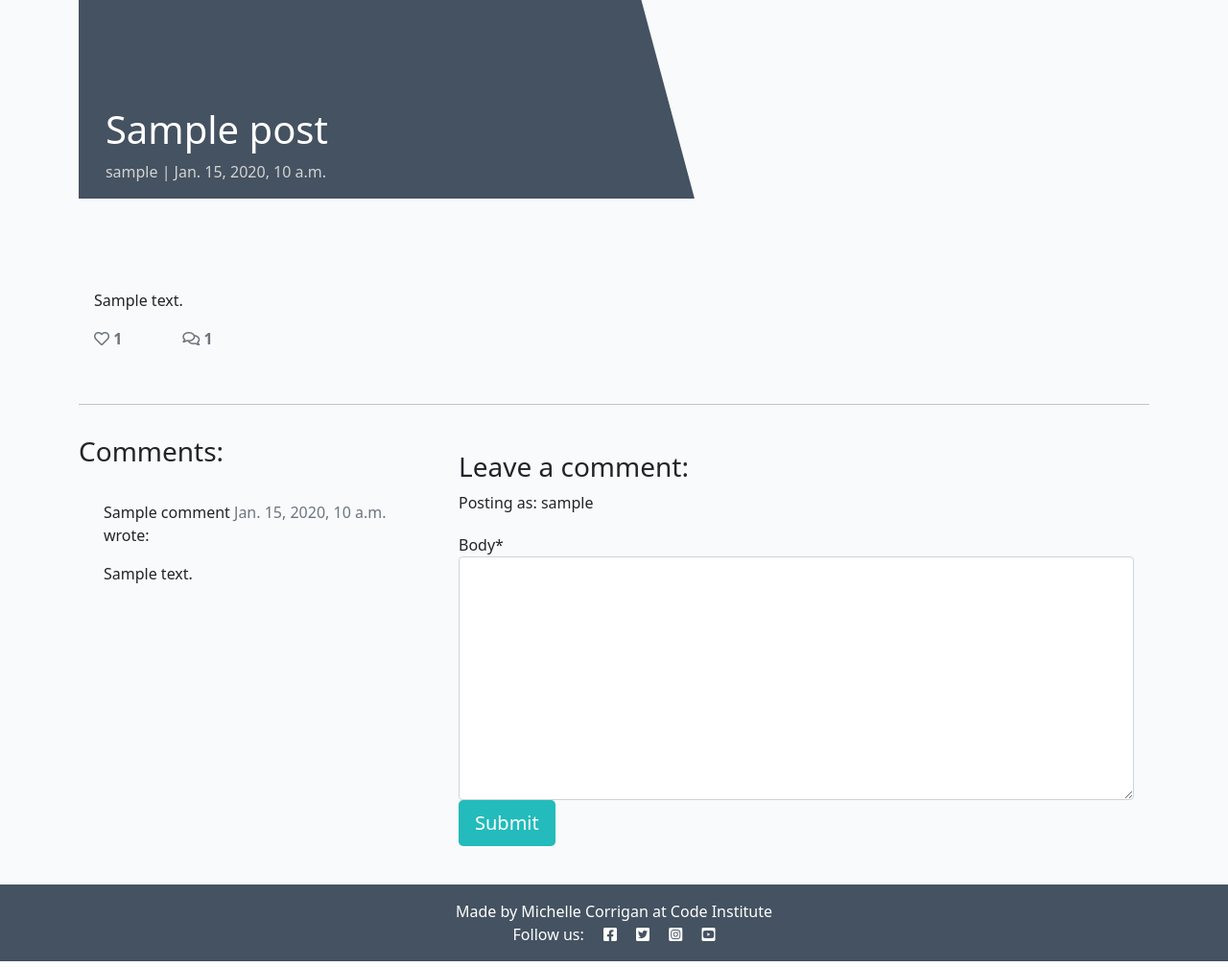
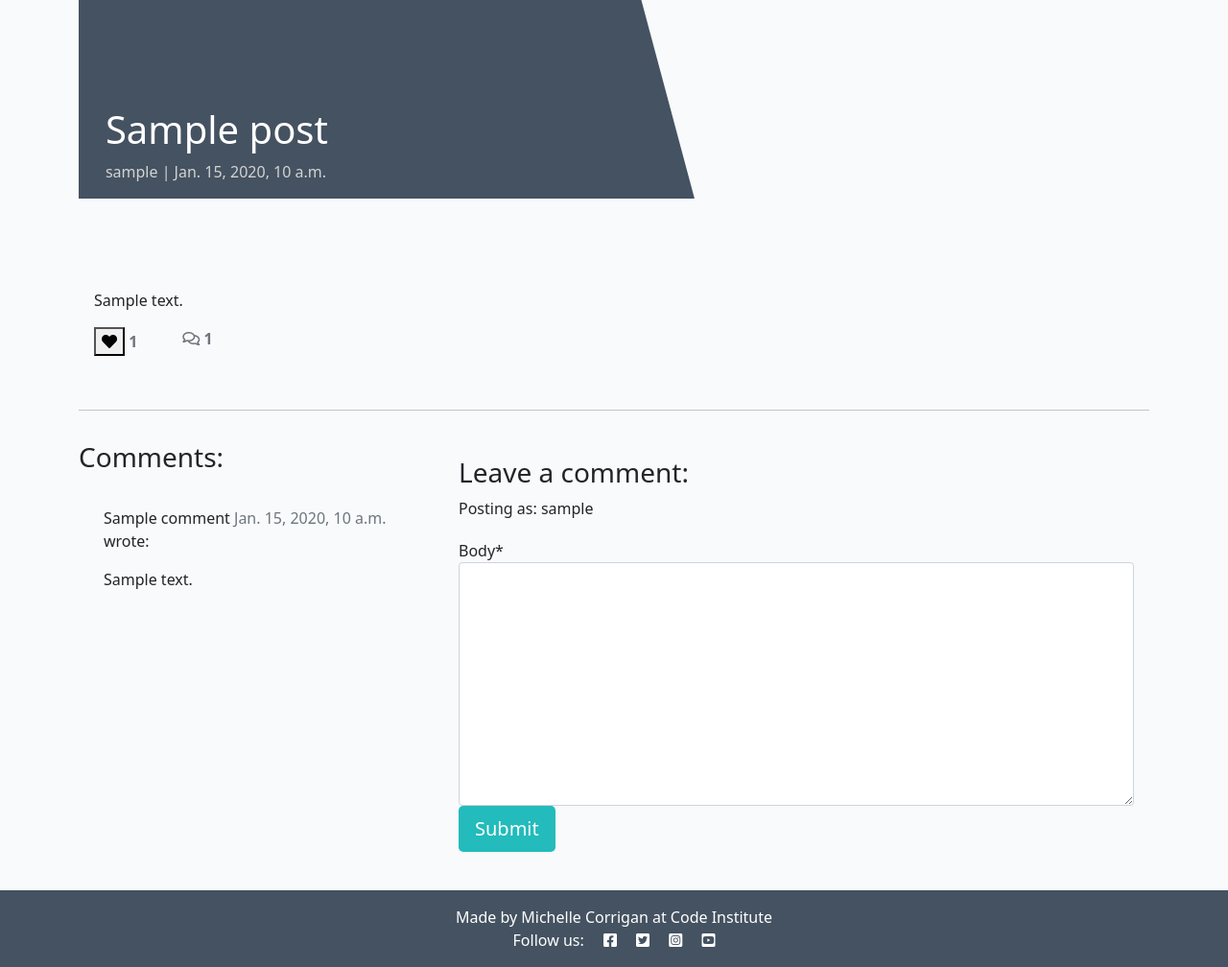
Before and after one commit to MichelleCorrigan/DjangoProject, a Django app: a page that uses templates/post_detail.html in a window 1280 px wide. Shown: the part 67-1075 px from the top of the page at 96% size. Run offline with Django 3.2, Linux system fonts and the light colour scheme; a user stored in the database is signed in; tables that the repository leaves empty hold one stand-in row (values such as "Sample post"); some libraries are stand-ins or nearby versions.

Commit message:
Add the like buttons and view

```diff
--- a/blog/urls.py
+++ b/blog/urls.py
@@ -4,4 +4,5 @@ from django.urls import path
 urlpatterns = [
     path('', views.PostList.as_view(), name='home'),
     path('<slug:slug>/', views.PostDetail.as_view(), name='post_detail'),
+    path('like/<slug:slug>', views.PostLike.as_view(), name='post_like'),
 ]
--- a/blog/views.py
+++ b/blog/views.py
@@ -1,5 +1,6 @@
-from django.shortcuts import render, get_object_or_404
+from django.shortcuts import render, get_object_or_404, reverse
 from django.views import generic, View
+from django.http import HttpResponseRedirect
 from .models import Post
 from .forms import CommentForm
 
@@ -61,3 +62,16 @@ class PostDetail(View):
                 "comment_form": CommentForm()
             },
         )
+
+
+class PostLike(View):
+
+    def post(self, request, slug):
+        post = get_object_or_404(Post, slug=slug)
+
+        if post.likes.filter(id=request.user.id).exists():
+            post.likes.remove(request.user)
+        else:
+            post.likes.add(request.user)
+
+        return HttpResponseRedirect(reverse('post_detail', args=[slug]))
--- a/templates/post_detail.html
+++ b/templates/post_detail.html
@@ -1,5 +1,4 @@
 {% extends 'base.html' %} {% block content %}
-
 {% load crispy_forms_tags %}
 
 <div class="masthead">
@@ -7,8 +6,7 @@
         <div class="row g-0">
             <div class="col-md-6 masthead-text">
                 <!-- Post title goes in these h1 tags -->
-                <h1 class="post-title">{{ post.title }}
-                </h1>
+                <h1 class="post-title">{{ post.title }}</h1>
                 <!-- Post author goes before the | the post's created date goes after -->
                 <p class="post-subtitle">{{ post.author }} | {{ post.created_on }}</p>
             </div>
@@ -34,8 +32,30 @@
                 <div class="row">
 
                     <div class="col-1">
-                        <!-- The number of likes goes before the closing strong tag -->
-                        <strong class="text-secondary"><i class="far fa-heart"></i> {{ post.number_of_likes }} </strong>
+                        <strong>
+                            {% if user.is_authenticated %}
+                            <form class="d-inline" action="{% url 'post_like' post.slug %}" method="POST">
+                                {% csrf_token %}
+                                {% if liked %}
+
+                                <button type="submit" name="blogpost_id" value="{{post.slug}}" class="btn_like"><i
+                                        class="fas fa-heart"></i></button>
+
+                                {% else %}
+
+                                <button type="submit" name="blogpost_id" value="{{post.slug}}" class="btn_like"><i
+                                    class="far fa-heart"></i></button>
+
+                                {% endif %}
+
+                            </form>
+                            {% else %}
+
+                            <span class="text-secondary"><i class="far fa-heart"></i></span>
+                            {% endif %}
+                            <span class="text-secondary">{{ post.number_of_likes }}</span>
+                        </strong>
+
                     </div>
                     <div class="col-1">
                         {% with comments.count as total_comments %}
@@ -55,7 +75,7 @@
         </div>
     </div>
     <div class="row">
-        <div class="col card mb-4  mt-3 ">
+        <div class="col-md-4 card mb-4  mt-3 ">
             <h3>Comments:</h3>
             <div class="card-body">
                 <!-- We want a for loop inside the tags to iterate through each comment in comments -->
```
